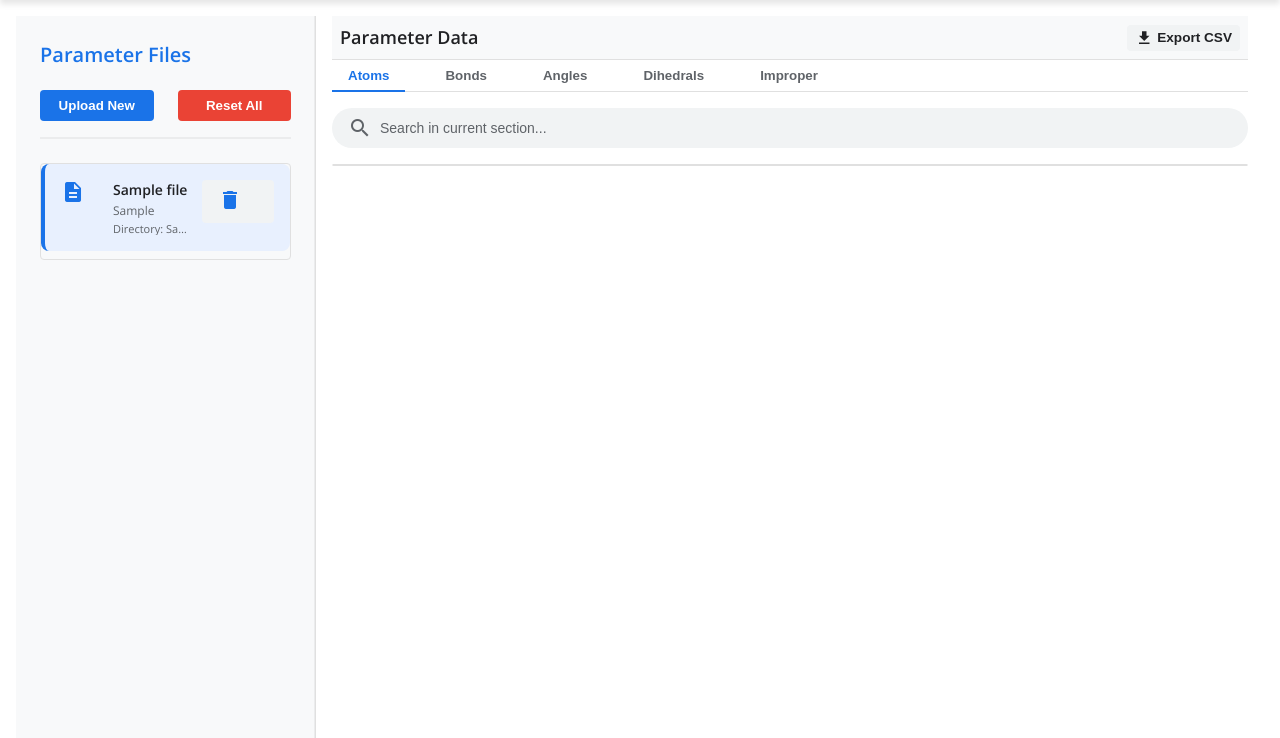
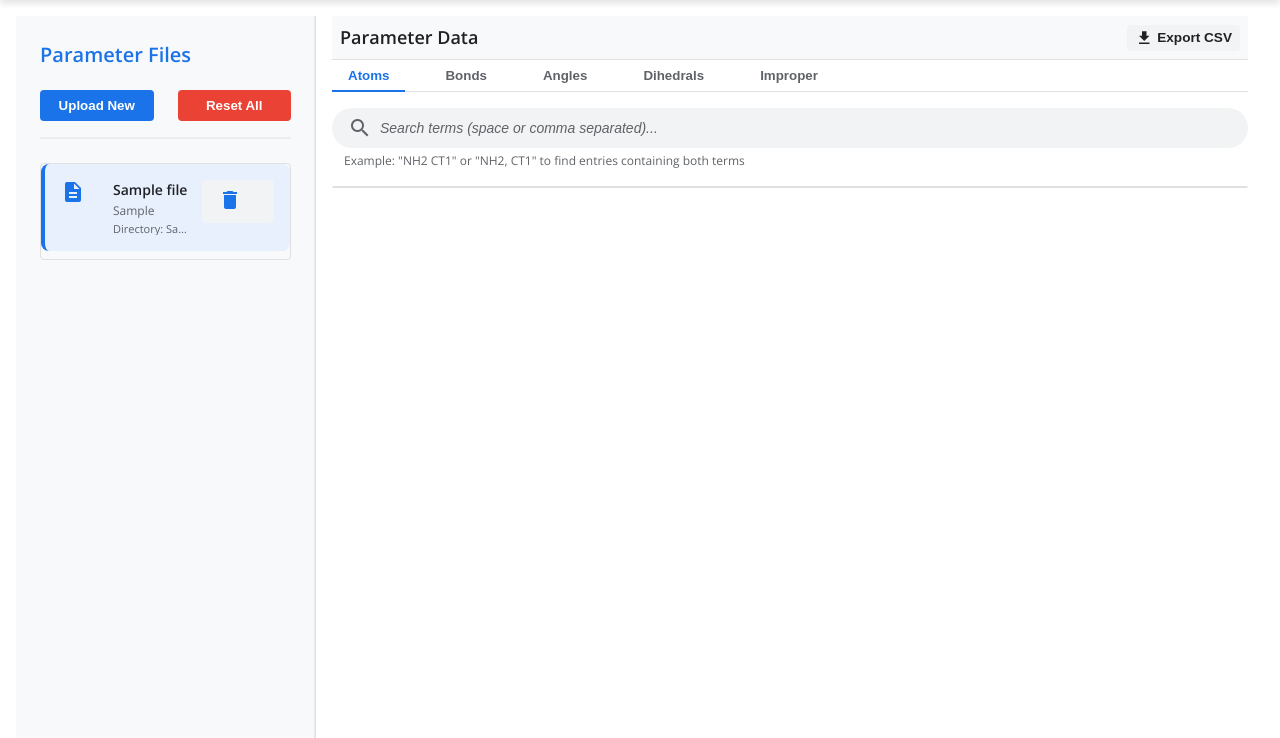
Before and after one commit to fl-sean03/CHARMM-Parameter-File-Search-Engine, a Flask app: template frontend/templates/index.html in a window 1280 px wide. Shown: the part 62-800 px from the top of the page. Run offline with Flask 3, Linux system fonts and the light colour scheme; the template is opened without the code that fills it: most values are stand-ins (such as "Sample title", 1, 10 or a date in 2020).

Commit message:
feat: Enhance search functionality with multi-term support and improved UX

```diff
--- a/frontend/static/css/main.css
+++ b/frontend/static/css/main.css
@@ -267,6 +267,14 @@ h2 {
 
 .search-bar input::placeholder {
     color: #5F6368;
+    font-style: italic;
+}
+
+.search-info {
+    font-size: 12px;
+    color: #5F6368;
+    margin-top: 4px;
+    padding-left: 12px;
 }
 
 /* Split View */
--- a/frontend/static/js/app.js
+++ b/frontend/static/js/app.js
@@ -39,19 +39,26 @@ document.addEventListener('DOMContentLoaded', function() {
 
         // Apply search filter if text is provided
         if (filterText) {
-            filterText = filterText.toLowerCase();
+            // Split search terms by commas or spaces
+            const searchTerms = filterText.toLowerCase()
+                .split(/[,\s]+/)
+                .filter(term => term.length > 0);
+
             data = data.filter(row => {
+                // Must match all search terms
+                return searchTerms.every(term => {
                     return Object.entries(row).some(([key, value]) => {
                         // Skip Line Number field and handle null/undefined values
                         if (key === 'Line Number' || value == null) return false;
 
                         // Handle arrays (like Comments)
                         if (Array.isArray(value)) {
-                        return value.some(v => v.toString().toLowerCase().includes(filterText));
+                            return value.some(v => v.toString().toLowerCase().includes(term));
                         }
 
                         // Handle numbers and strings
-                    return value.toString().toLowerCase().includes(filterText);
+                        return value.toString().toLowerCase().includes(term);
+                    });
                 });
             });
 
--- a/frontend/templates/index.html
+++ b/frontend/templates/index.html
@@ -92,7 +92,10 @@
                 <div class="search-container">
                     <div class="search-bar">
                         <span class="material-icons">search</span>
-                        <input type="text" placeholder="Search in current section..." id="section-search">
+                        <input type="text" placeholder="Search terms (space or comma separated)..." id="section-search">
+                    </div>
+                    <div class="search-info">
+                        Example: "NH2 CT1" or "NH2, CT1" to find entries containing both terms
                     </div>
                 </div>
                         <table class="data-table" id="results-table">
```
Lines whose indentation alone changed are shown as unchanged.
